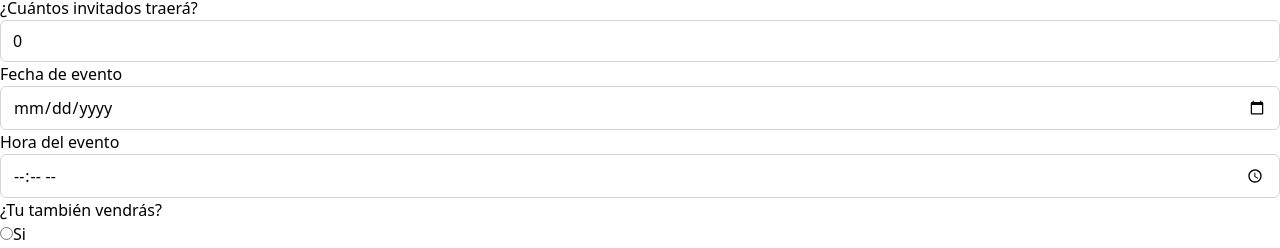
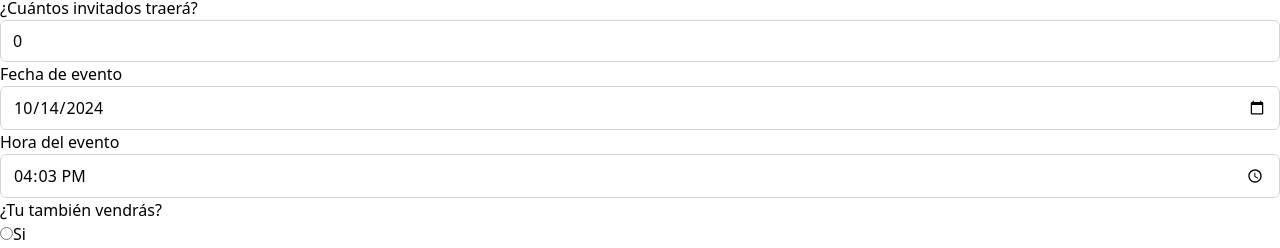
Before and after one commit to mgcastelberg/zustand-react, a React (Vite) app: page /dashboard/wedding-invitation in a window 1280 px wide. Shown: the part 916-1164 px from the top of the page. Built offline with nearby package versions, Linux system fonts and the light colour scheme.

Commit message:
Mostrar fecha y hora del Store

```diff
--- a/src/pages/03-slices/WeddingInvitationPage.tsx
+++ b/src/pages/03-slices/WeddingInvitationPage.tsx
@@ -10,6 +10,9 @@ export const WeddingInvitationPage = () => {
   // -------------------------------------
   const guestCount = useWeddingBoundStore( state => state.guestCount );
   const setGuestCount = useWeddingBoundStore( state => state.setGuestCount );
+  // -------------------------------------
+  const eventYYYYMMDD = useWeddingBoundStore( state => state.eventYYYYMMDD() ); // Se añaden los parentesis para que se ejecute la función
+  const eventHHMM = useWeddingBoundStore( state => state.eventHHMM() ); // Se añaden los parentesis para que se ejecute la función
 
   return (
     <>
@@ -86,6 +89,7 @@ export const WeddingInvitationPage = () => {
                     type="date"
                     name="eventDate"
                     id="eventDate"
+                    value={eventYYYYMMDD}
                   />
                 </div>
               </div>
@@ -100,6 +104,7 @@ export const WeddingInvitationPage = () => {
                     type="time"
                     name="eventTime"
                     id="eventTime"
+                    value={eventHHMM}
                   />
                 </div>
               </div>
--- a/src/stores/wedding/index.ts
+++ b/src/stores/wedding/index.ts
@@ -1,16 +1,18 @@
 import { create } from "zustand";
+import { devtools } from "zustand/middleware";
 import { createPersonSlice, PersonSlice } from "./person.slice";
-import { devtools } from "zustand/middleware";
 import { createGuestSlice, GuestSlice } from "./guest.slice";
+import { createDateSlice, DateSlice } from "./date.slice";
 
 // Crear el store de wedding
-type ShareState = PersonSlice & GuestSlice;
+type ShareState = PersonSlice & GuestSlice & DateSlice;
 
 export const useWeddingBoundStore = create<ShareState>()(
     devtools(
         (...a) => ({ //rest porque estamos dentro de un argumento
             ...createPersonSlice(...a), // spread
             ...createGuestSlice(...a),
+            ...createDateSlice(...a),
         })
     )
 )
```
